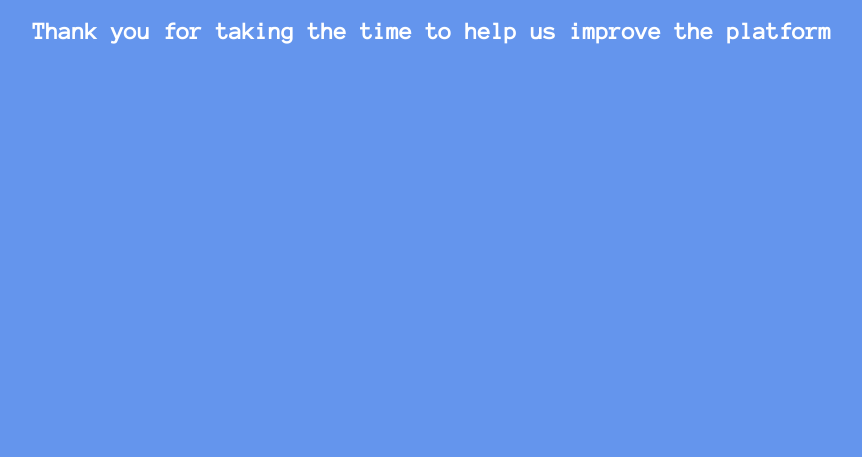
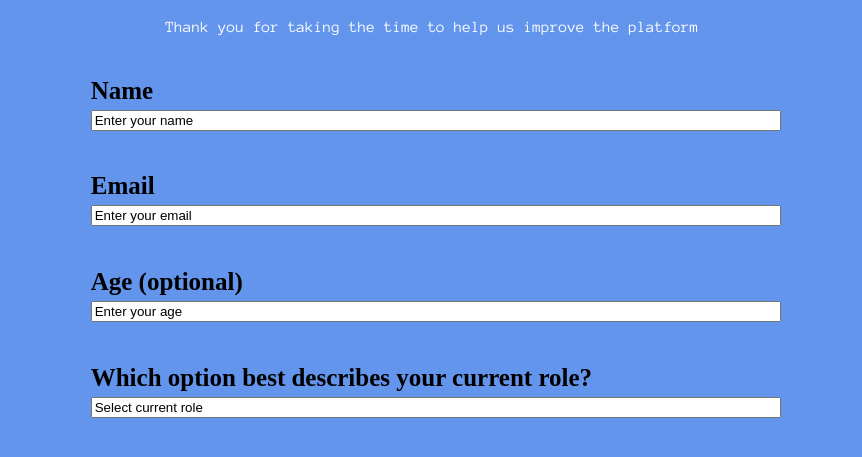
Before and after one commit to Jessemccallums/Ruslana-and-Jesse-exercises, a plain HTML site: page index.html in a window 1280 px wide. Shown: the part 61-518 px from the top of the page, without its empty margins (208-1070 px from the left). Drawn offline with Linux system fonts and the light colour scheme.

Commit message:
first commit

```diff
--- a/index.html
+++ b/index.html
@@ -12,10 +12,32 @@
 </head>
 <body>
     <div class="header" >
-        <h1>freeCodeCamp Survey Form</h1>
-
-    </div><div class="header1"><h2>Thank you for taking the time to help us improve the platform
-
-        </h2></div>
+        <h1 id="title">freeCodeCamp Survey Form</h1>
+    </div>
+    <div class="header1">
+      <p id="description">Thank you for taking the time to help us improve the platform</p>
+    </div>
+    <form id="survey-form">
+      <div id="name">
+        <h5 >Name</h5>
+        <input type = "text"  value="Enter your name"
+></input>
+</div>
+<div id="name">
+  <h5 >Email</h5>
+  <input type = "text"  value="Enter your email"
+></input>
+</div>
+<div id="name">
+  <h5 >Age (optional)</h5>
+  <input type = "text"  value="Enter your age"
+></input>
+</div>
+<div id="name">
+  <h5 >Which option best describes your current role?</h5>
+  <input type = "text"  value="Select current role"
+></input>
+</div>
+    </form>
 </body>
 </html>
--- a/main.css
+++ b/main.css
@@ -17,3 +17,20 @@ body {
     font-family: 'Anonymous Pro', monospace;
 
 }
+#survey-form {
+  width: 60%;
+  margin-left: auto;
+  margin-right: auto;
+}
+h5 {
+  font-size: 25px;
+  margin-bottom: 5px;
+}
+input {
+  width: 100%;
+}
+#name {
+  width: 90%;
+  margin-left: auto;
+  margin-right: auto;
+}
```
